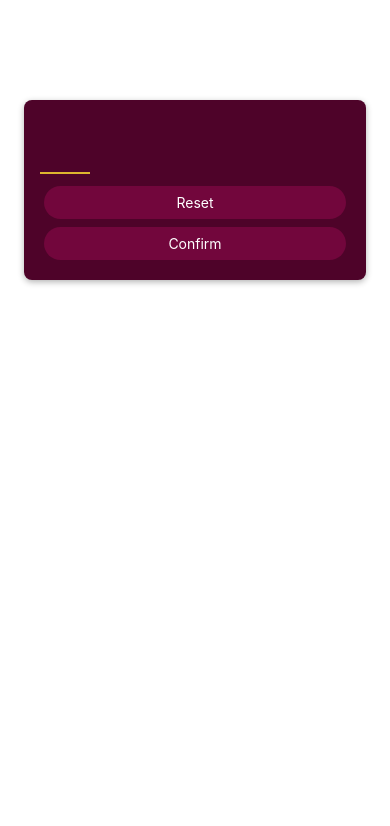
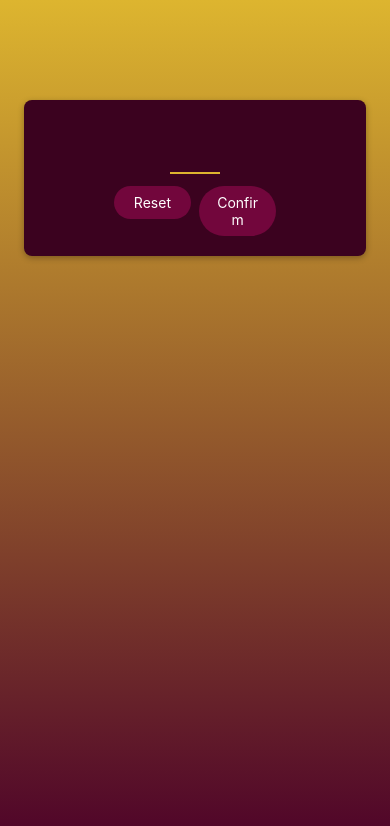
Before and after one commit to soyeom/react-native-app, a React Native app: screen / in a window 390 px wide. Shown: the top 826 px of the page. Built offline with nearby package versions, Linux system fonts and the light colour scheme.

Commit message:
background gradient colors

```diff
--- a/App.js
+++ b/App.js
@@ -1,12 +1,19 @@
-import { StatusBar } from "expo-status-bar";
 import { StyleSheet } from "react-native";
+import { LinearGradient } from "expo-linear-gradient";
 import StartGameScreen from "./screens/StartGameScreen";
 
 export default function App() {
     return (
-        <StartGameScreen />
+        <LinearGradient colors={['#ddb52f','#4e0329']} style={styles.rootScreen}>
+            <StartGameScreen />
+        </LinearGradient>
     );
 }
 
 const styles = StyleSheet.create({
+    rootScreen: {
+        //필요한 공간만 차지하기 때문에
+        //StartGameScreen이 차지하고 있는 공간만큼만 배경색이 적용됨
+        flex: 1, //화면 전체에 배경색 적용
+    }
 });
--- a/components/PrimaryButton.js
+++ b/components/PrimaryButton.js
@@ -8,7 +8,9 @@
     return (
         <View style={styles.buttonOuterContainer}>
             <Pressable
-                style={({ pressed }) => pressed ? [styles.buttonInnerContainer, styles.pressed] : styles.buttonInnerContainer}
+                style={({ pressed }) => pressed
+                    ? [styles.buttonInnerContainer, styles.pressed]
+                    : styles.buttonInnerContainer}
                 onPress={pressHandler}
                 android_ripple={{ color: '#640233' }}
             >
--- a/package.json
+++ b/package.json
@@ -12,6 +12,7 @@
     "@expo/webpack-config": "^18.0.1",
     "expo": "~48.0.18",
     "expo-constants": "13.1.1",
+    "expo-linear-gradient": "~12.1.2",
     "expo-status-bar": "~1.4.4",
     "react": "18.2.0",
     "react-dom": "18.2.0",
--- a/screens/StartGameScreen.js
+++ b/screens/StartGameScreen.js
@@ -11,8 +11,14 @@
                 keyboardType="number-pad"
                 autoCapitalize="none"
             />
-            <PrimaryButton>Reset</PrimaryButton>
-            <PrimaryButton>Confirm</PrimaryButton>
+            <View style={styles.buttonsContainer}>
+                <View style={styles.buttonContainer}>
+                    <PrimaryButton>Reset</PrimaryButton>
+                </View>
+                <View style={styles.buttonContainer}>
+                    <PrimaryButton>Confirm</PrimaryButton>
+                </View>
+            </View>
         </View>
     );
 }
@@ -22,10 +28,12 @@
 const styles = StyleSheet.create({
     inputContainer: {
         //flex: 1, 스타일링 객체가 가능한 많은 공간 차지
+        justifyContent:'center', //세로축을 따라 요소 설정
+        alignItems: 'center', //가로축을 따라 요소 설정, 텍스트에 필요할 정도로만 버튼 크기가 제한됨
         padding: 16,
         marginTop: 100,
         marginHorizontal: 24, //양 옆에 간격
-        backgroundColor: '#4e0329',
+        backgroundColor: '#3b021f',
         borderRadius: 8,
         elevation: 4, //안드로이드에서 그림자 넣는 프로퍼티
         shadowColor: 'black', //ios에서 그림자 넣는 프로퍼티
@@ -34,7 +42,7 @@
         shadowOpacity: 0.3
     },
     numberInput: {
-        height: 50,
+        height: 50, //요소 너비 제한
         width: 50,
         textAlign: 'center',
         fontSize: 32,
@@ -44,4 +52,10 @@
         marginVertical: 8,
         fontWeight: 'bold'
     },
+    buttonsContainer: {
+        flexDirection: 'row', //버튼 가로 정렬
+    },
+    buttonContainer: {
+        flex: 1
+    }
 })
```
Also changed, not shown: 1 other file (tests, documents, lock files or other folders).
